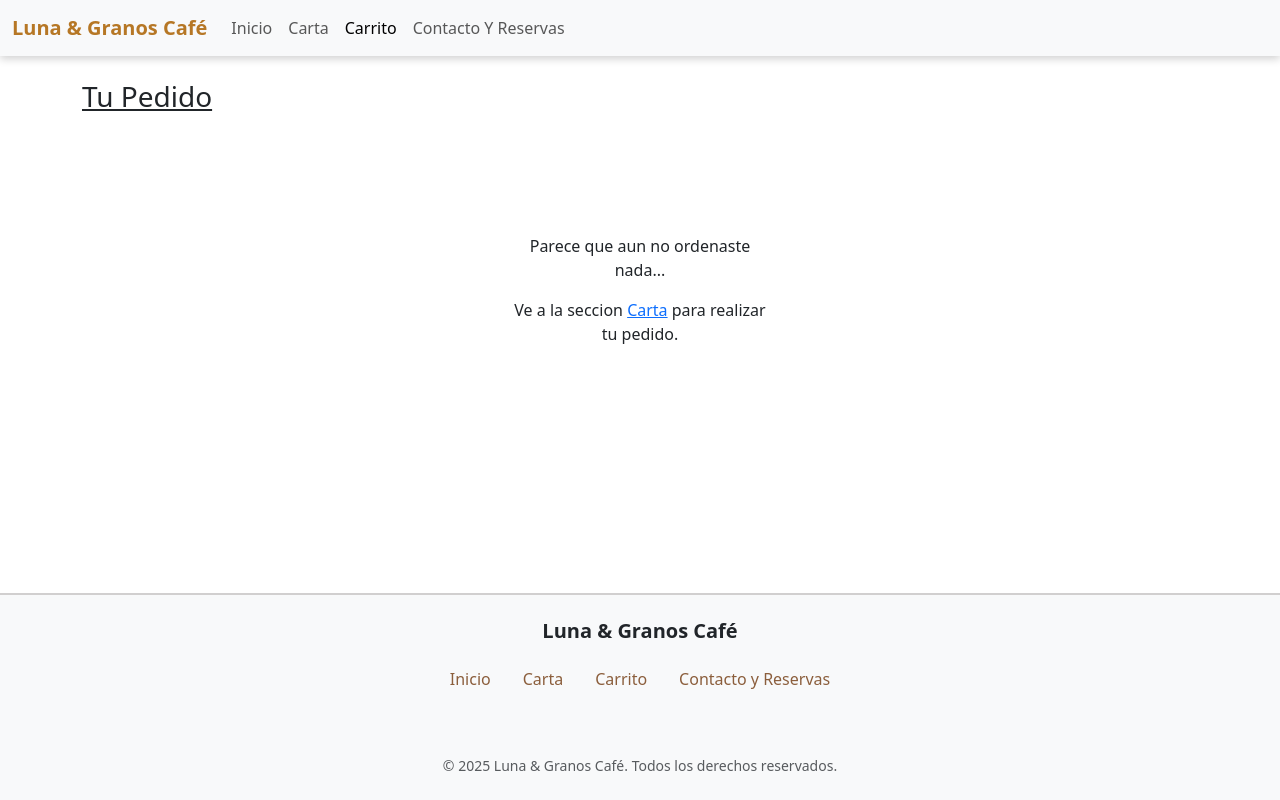
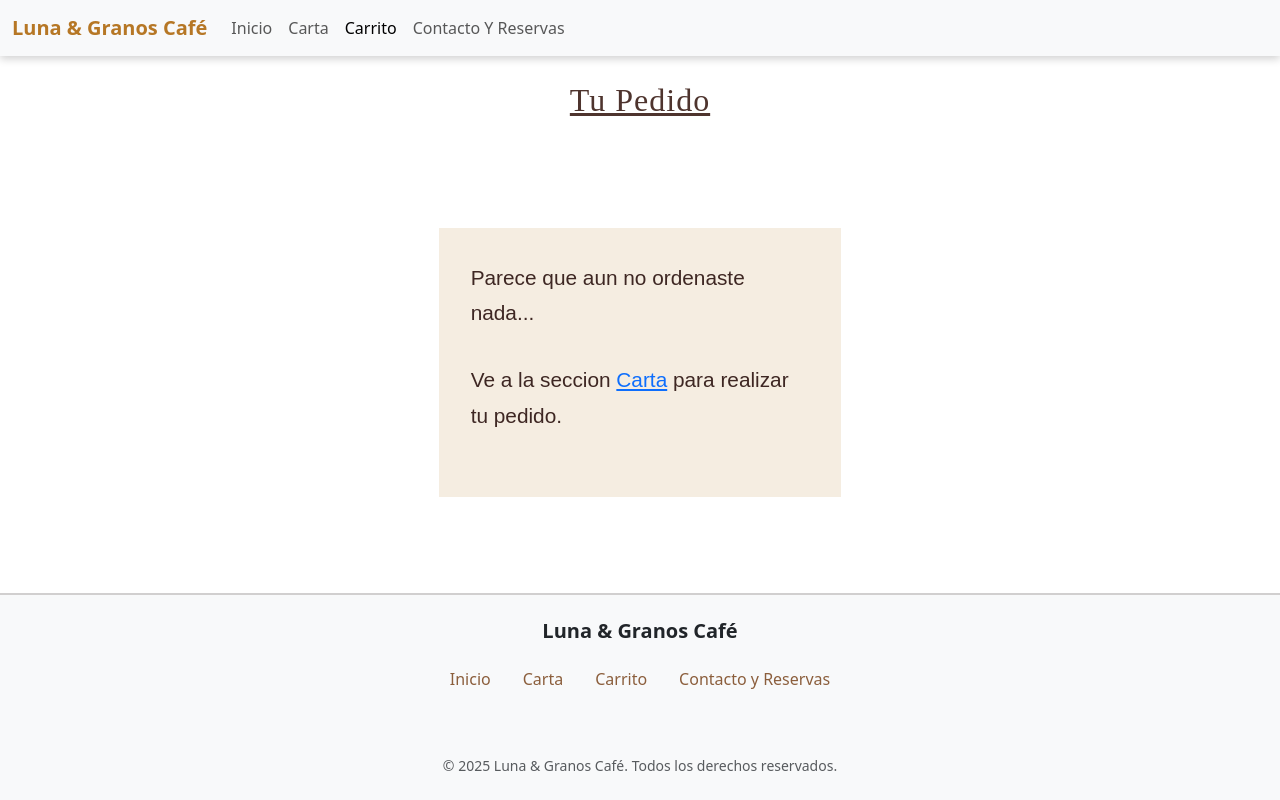
Before and after one commit to facundoArias217/tpInterfacesDeUsuario, a React (Vite) app: page /Carrito in a window 1280 px wide. Built offline with nearby package versions, Linux system fonts and the light colour scheme.

Commit message:
Arreglado la superposición entre los elementos del carrito

```diff
--- a/src/pages/Carrito.jsx
+++ b/src/pages/Carrito.jsx
@@ -1,6 +1,7 @@
 import { Link } from "react-router-dom";
 import {ProductoPedido, Boton} from "../components";
 import {Container, Row, Col} from "react-bootstrap";
+import styles from '../components/Producto/Producto.module.css'
 
 //arreglar distancia entre card para q esten mas juntas y centradas -> arreglado
 //consultar si despues de darle al boton de confirmar pedido tiene que
@@ -9,7 +10,7 @@ const Carrito = ({pedido, botonAgregar, botonEliminar, confirmarPedido, cantPedi
     const propsBotonConfirmarPedido = {
         onClick: confirmarPedido,
         variant:'warning',
-        style:{fontWeight:'bold', width:'auto'},
+        style:{ fontWeight:'bold', width:'auto'},
     };
 
     const cantidadTotal = pedido.reduce((total, producto) => total + producto.cantidad, 0);
@@ -17,16 +18,17 @@ const Carrito = ({pedido, botonAgregar, botonEliminar, confirmarPedido, cantPedi
     const renderContenido = () =>{
         if(cantidadTotal === 0 && cantPedidosHechos === 0){
             return(
-                <div className="text-center">
-                    <p>Parece que aun no ordenaste nada...</p>
-                    <p>Ve a la seccion {<Link to='/Carta'>Carta</Link>} para realizar tu pedido.</p>
+                <div style={{ width:'100%', margin: '0 auto' , backgroundColor: '#f5ede1', padding: '2rem', boxSizing:'border-box',}}>
+                    <p className="parrafos">Parece que aun no ordenaste nada...</p>
+                    <p className="parrafos">Ve a la seccion {<Link to='/Carta'>Carta</Link>} para realizar tu pedido.</p>
                 </div>
             )
         }
         else if(cantidadTotal === 0 && cantPedidosHechos !== 0){
             return(
                 <div className="text-center">
-                    <h5>Pedidos anteriores</h5>
+                    <section>
+                        <h5 className="subtitulos">Pedidos anteriores</h5>
                             {pedidosAnteriores.map((pedido, index) => (
                                 <Row className="justify-content-sm-center" key={index} style={{ marginBottom: '20px' }}>
                                     <strong>Pedido {index + 1}:</strong>
@@ -40,12 +42,14 @@ const Carrito = ({pedido, botonAgregar, botonEliminar, confirmarPedido, cantPedi
                                 </Row>
                                 ))
                             }
+                    </section>
+
                 </div>
             )
         }
         else{
             return(
-                <div className="text-center">
+                <div style={{marginTop:'5%'}}>
                     <p>Cantidad total de productos: {cantidadTotal}</p>
                     <p style={{marginBottom:'40px'}}>Importe total: ${importeTotal}</p>
                     <Boton {...propsBotonConfirmarPedido} texto='Confirmar Pedido' />
@@ -56,22 +60,42 @@ const Carrito = ({pedido, botonAgregar, botonEliminar, confirmarPedido, cantPedi
 
 
     return (
-        <Container className="my-4">
-            <h3 style={{marginBottom:'60px', textDecoration:'underline'}}>Tu Pedido</h3>
-            <Row className="justify-content-sm-center">
-                {pedido.map(p =>
-                 <Col key={p.id} className="d-flex justify-content-center customStyle" xs={12} md={4} sm={6} lg={3} xl={2}>{
-                    <ProductoPedido producto={p} botonAgregar={botonAgregar} botonEliminar={botonEliminar} />
-                    }
-                    </Col>)}
+  <Container className="my-4" fluid>
+    <h3
+      className="subtitulos text-center"
+      style={{ marginBottom: '60px', textDecoration: 'underline' }}
+    >
+      Tu Pedido
+    </h3>
+
+    <Row className="g-4 justify-content-center mt-5">
+      {pedido.map(p => (
+        <Col
+          key={p.id}
+          xs={12}
+          sm={6}
+          md={4}
+          lg={3}
+          xl={2}
+          className={`d-flex justify-content-center ${styles.cardHover}`}
+        >
+          <ProductoPedido
+            producto={p}
+            botonAgregar={botonAgregar}
+            botonEliminar={botonEliminar}
+          />
+        </Col>
+      ))}
     </Row>
-            <Row className="justify-content-center" style={{marginTop:'60px'}}>
-                <Col className="justify-content-center customStyle" xs={12} md={4} sm={6} lg={3} xl={3}>
+
+    <Row className="justify-content-center mt-5 mb-5">
+      <Col xs={12} sm={8} md={6} lg={4}>
         {renderContenido()}
       </Col>
     </Row>
   </Container>
 );
+
 };
 
 export default Carrito;
```
Lines whose indentation alone changed are shown as unchanged.
